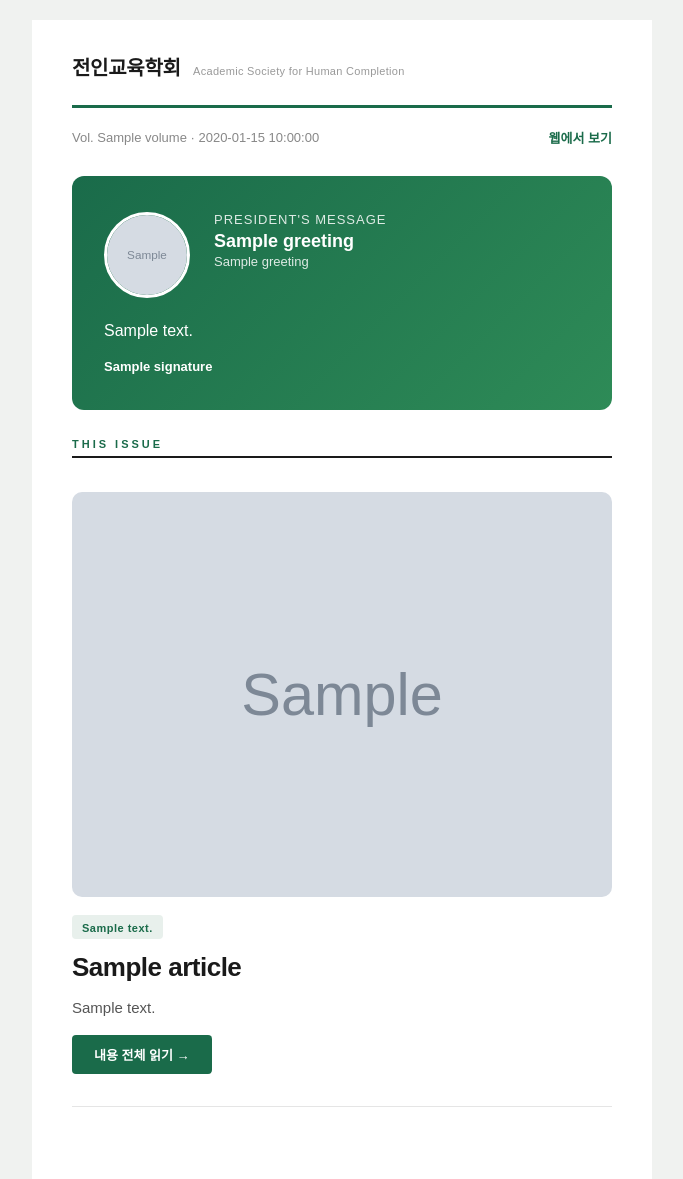
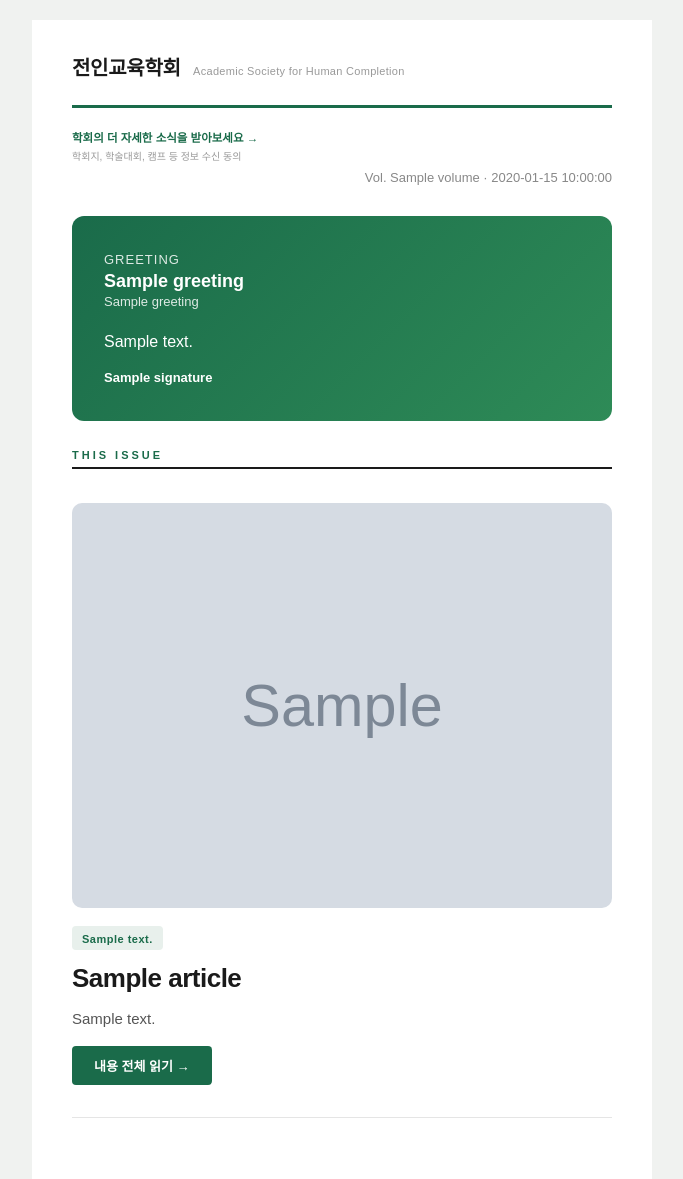
Before and after one commit to openyeoreum/newsletter-editor, a Python web app: template templates/magazine.html.j2 in a window 1280 px wide. Shown: the top 1179 px of the page, without its empty margins (298-981 px from the left). Run offline with Jinja, Linux system fonts and the light colour scheme; the template is opened without the code that fills it: most values are stand-ins (such as "Sample title", 1, 10 or a date in 2020); grey boxes marked "Sample" are stand-in pictures.

Commit message:
feat: UI/UX 개선 — 인사말 리네이밍, 대표 초안, 헤더 레이아웃, 이미지 링크
- 회장 인사말 → 인사말로 명칭 변경 (UI, 템플릿, 문서 전체)
- 인사말 프로필 사진 표시/숨김 토글 옵션 추가
- 대표 초안 기능: 별 버튼으로 지정, 새로고침 시 자동 로드
- 헤더에 수신동의 영역 추가 (학회지, 학술대회, 캠프 등 정보 수신 동의)
- Vol./발행일을 수신동의와 분리하여 우측 정렬
- 홈페이지 URL 필드 추가, 학회명 클릭 시 홈페이지로 이동
- 모든 템플릿의 아티클 이미지에 링크 연결
- 초안 로드 시 DEFAULT_DATA와 병합하여 누락 필드 방지

Co-Authored-By: Claude Opus 4.6 (1M context) <noreply@anthropic.com>

```diff
--- a/frontend/src/api.js
+++ b/frontend/src/api.js
@@ -8,6 +8,8 @@ export const api = {
   saveDraft: (d) => fetch('/api/drafts', { method: 'POST', headers: { 'Content-Type': 'application/json' }, body: JSON.stringify(d) }).then(J),
   deleteDraft: (id) => fetch(`/api/drafts/${id}`, { method: 'DELETE' }).then(J),
   renameDraft: (id, name) => fetch(`/api/drafts/${id}`, { method: 'PATCH', headers: { 'Content-Type': 'application/json' }, body: JSON.stringify({ name }) }).then(J),
+  defaultDraft: () => fetch('/api/default-draft').then(J),
+  setDefaultDraft: (id) => fetch('/api/default-draft', { method: 'PUT', headers: { 'Content-Type': 'application/json' }, body: JSON.stringify({ id }) }).then(J),
   render: (template, data) => fetch('/api/render', {
     method: 'POST', headers: { 'Content-Type': 'application/json' },
     body: JSON.stringify({ template, data }),
--- a/templates/_macros.html.j2
+++ b/templates/_macros.html.j2
@@ -1,12 +1,12 @@
 {# ============================================================
-   공통 매크로 — 헤더, 푸터, 회장 인사말
+   공통 매크로 — 헤더, 푸터, 인사말
    3개 템플릿(classic/magazine/minimal)에서 import 하여 사용
    ============================================================ #}
 
-{% macro header(volume, issue_date, web_view_url, org_name='전인교육학회', org_subtitle='Academic Society for Human Completion') %}
+{% macro header(volume, issue_date, web_view_url, org_name='전인교육학회', org_subtitle='Academic Society for Human Completion', org_url='') %}
 <tr>
   <td style="padding:32px 40px 24px;" class="mobile-padding">
-    <a href="{{ web_view_url }}" style="font-size:20px; font-weight:800; color:#1a1a1a; letter-spacing:-0.3px; text-decoration:none;"><span data-field="org_name">{{ org_name|default('전인교육학회') }}</span></a>
+    <a href="{{ org_url or web_view_url }}" style="font-size:20px; font-weight:800; color:#1a1a1a; letter-spacing:-0.3px; text-decoration:none;"><span data-field="org_name">{{ org_name|default('전인교육학회') }}</span></a>
     <span style="font-size:11px; color:#999999; letter-spacing:0.3px; padding-left:8px;" data-field="org_subtitle">{{ org_subtitle|default('Academic Society for Human Completion') }}</span>
   </td>
 </tr>
@@ -16,15 +16,14 @@
   </td>
 </tr>
 <tr>
-  <td style="padding:20px 40px 28px;" class="mobile-padding">
-    <table role="presentation" cellpadding="0" cellspacing="0" border="0" width="100%">
-      <tr>
-        <td style="color:#888888; font-size:13px; line-height:1.5;">Vol. {{ volume }} &middot; {{ issue_date }}</td>
-        <td align="right" style="color:#888888; font-size:13px;">
-          <a href="{{ web_view_url }}" style="color:#1a6b4a; text-decoration:none; font-weight:600;">웹에서 보기</a>
-        </td>
-      </tr>
-    </table>
+  <td style="padding:20px 40px 0;" class="mobile-padding">
+    <a href="{{ web_view_url }}" style="color:#1a6b4a; text-decoration:none; font-weight:600; font-size:11.5px;">학회의 더 자세한 소식을 받아보세요 →</a>
+    <div style="color:#999999; font-size:10px; margin-top:2px;">학회지, 학술대회, 캠프 등 정보 수신 동의</div>
+  </td>
+</tr>
+<tr>
+  <td style="padding:5px 40px 28px;" class="mobile-padding">
+    <div style="color:#888888; font-size:13px; line-height:1.5; text-align:right;">Vol. {{ volume }} &middot; {{ issue_date }}</div>
   </td>
 </tr>
 {% endmacro %}
@@ -41,10 +40,14 @@
               <td style="padding-bottom:20px;">
                 <table role="presentation" cellpadding="0" cellspacing="0" border="0">
                   <tr>
+                    {% if greeting.showPhoto is not defined or greeting.showPhoto %}
                     <td style="vertical-align:middle;">
                       <img src="{{ greeting.photo }}" alt="{{ greeting.name }}" data-img="greeting" width="80" height="80" style="width:80px; height:80px; display:block; border:2px solid #e0ede5; border-radius:50%;">
                     </td>
                     <td style="vertical-align:middle; padding-left:14px;">
+                    {% else %}
+                    <td style="vertical-align:middle;">
+                    {% endif %}
                       <span style="color:#1a1a1a; font-size:15px; font-weight:700; display:block; line-height:1.3;" data-field="greeting.name">{{ greeting.name }}</span>
                       <span style="color:#888888; font-size:12px; display:block; line-height:1.4; margin-top:2px;" data-field="greeting.title">{{ greeting.title }}</span>
                     </td>
@@ -87,17 +90,21 @@
         <td style="padding:36px 32px;">
           <table role="presentation" cellpadding="0" cellspacing="0" border="0" width="100%">
             <tr>
+              {% if greeting.showPhoto is not defined or greeting.showPhoto %}
               <td width="90" style="vertical-align:top;">
                 <img src="{{ greeting.photo }}" alt="{{ greeting.name }}" data-img="greeting" width="80" height="80" style="width:80px; height:80px; display:block; border:3px solid #ffffff; border-radius:50%;">
               </td>
               <td style="vertical-align:top; padding-left:20px; color:#ffffff;">
-                <div style="font-size:13px; opacity:0.85; letter-spacing:1px;">PRESIDENT'S MESSAGE</div>
+              {% else %}
+              <td style="vertical-align:top; color:#ffffff;">
+              {% endif %}
+                <div style="font-size:13px; opacity:0.85; letter-spacing:1px;">GREETING</div>
                 <div style="font-size:18px; font-weight:800; padding-top:4px;" data-field="greeting.name">{{ greeting.name }}</div>
                 <div style="font-weight:400; font-size:13px; opacity:0.85; padding-top:2px;" data-field="greeting.title">{{ greeting.title }}</div>
               </td>
             </tr>
             <tr>
-              <td colspan="2" style="padding-top:18px; color:#ffffff;">
+              <td colspan="{{ 2 if (greeting.showPhoto is not defined or greeting.showPhoto) else 1 }}" style="padding-top:18px; color:#ffffff;">
                 <div style="font-size:16px; font-weight:500; line-height:1.85;">
                   {% set _parts = greeting.body.split('<!--more-->') %}
                   <div data-field-html="greeting.body_main">{{ _parts[0] | replace('\n','<br>') | safe }}</div>
@@ -121,10 +128,10 @@
 
 
 {% macro greeting_minimal(greeting) %}
-{# Minimal 템플릿용: 사진 없이 텍스트 중심 #}
+{# Minimal 템플릿용: 텍스트 중심 #}
 <tr>
   <td style="padding:0 40px 36px;" class="mobile-padding">
-    <div style="font-size:11px; color:#999; letter-spacing:2px; padding-bottom:10px;">FROM THE PRESIDENT</div>
+    <div style="font-size:11px; color:#999; letter-spacing:2px; padding-bottom:10px;">GREETING</div>
     <div style="color:#1a1a1a; font-size:16px; font-weight:500; line-height:1.9;">
       {% set _parts = greeting.body.split('<!--more-->') %}
       <div data-field-html="greeting.body_main">{{ _parts[0] | replace('\n','<br>') | safe }}</div>
--- a/templates/magazine.html.j2
+++ b/templates/magazine.html.j2
@@ -5,7 +5,7 @@
   <tr><td align="center" style="padding:20px 10px;">
     <table role="presentation" cellpadding="0" cellspacing="0" border="0" width="620" class="mobile-full" style="max-width:620px; width:100%; background-color:#ffffff;">
 
-      {{ m.header(volume, issue_date, web_view_url, org_name, org_subtitle) }}
+      {{ m.header(volume, issue_date, web_view_url, org_name, org_subtitle, org_url) }}
       {{ m.greeting_banner(greeting) }}
 
       <tr><td style="padding:0 40px 16px;" class="mobile-padding">
@@ -16,7 +16,7 @@
       {# Magazine: 첫 기사는 와이드, 나머지 4개는 2x2 그리드 #}
       {% set first = articles[0] %}
       <tr><td style="padding:0 40px 32px;" class="mobile-padding">
-        <img src="{{ first.image }}" data-img="article-0" alt="{{ first.title }}" width="540" style="width:100%; height:auto; display:block; border-radius:10px;" class="mobile-img">
+        <a href="{{ first.link }}" style="text-decoration:none;"><img src="{{ first.image }}" data-img="article-0" alt="{{ first.title }}" width="540" style="width:100%; height:auto; display:block; border-radius:10px;" class="mobile-img"></a>
         <div style="padding:18px 0 6px;">{{ m.badge(first.badge_text, '#1a6b4a', '#e8f0ec', 'articles.0.badge_text') }}</div>
         <div style="color:#1a1a1a; font-size:26px; font-weight:800; line-height:1.3; letter-spacing:-0.5px; padding-top:6px;"><a href="{{ first.link }}" style="color:inherit; text-decoration:none;"><span data-field="articles.0.title">{{ first.title }}</span></a></div>
         <div style="color:#555; font-size:15px; line-height:1.75; padding-top:10px;"><span data-field="articles.0.summary">{{ first.summary | replace('
@@ -37,7 +37,7 @@
               {% if idx >= 0 and idx < articles|length %}
               {% set a = articles[idx] %}
               <td width="50%" class="mobile-stack" style="vertical-align:top; padding:0 {% if loop.first %}10px 28px 0{% else %}0 28px 10px{% endif %};">
-                <img src="{{ a.image }}" data-img="article-{{ idx }}" alt="{{ a.title }}" width="250" style="width:100%; height:160px; display:block; object-fit:cover; border-radius:10px;" class="mobile-img">
+                <a href="{{ a.link }}" style="text-decoration:none;"><img src="{{ a.image }}" data-img="article-{{ idx }}" alt="{{ a.title }}" width="250" style="width:100%; height:160px; display:block; object-fit:cover; border-radius:10px;" class="mobile-img"></a>
                 <div style="padding-top:12px;">{{ m.badge(a.badge_text, '#1a6b4a', '#e8f0ec', 'articles.' ~ idx ~ '.badge_text') }}</div>
                 <div style="padding-top:8px; color:#1a1a1a; font-size:16px; font-weight:700; line-height:1.4;"><a href="{{ a.link }}" style="color:inherit; text-decoration:none;"><span data-field="articles.{{ idx }}.title">{{ a.title }}</span></a></div>
                 <div style="padding-top:6px; color:#777; font-size:13px; line-height:1.6;"><span data-field="articles.{{ idx }}.summary">{{ a.summary | replace('
@@ -60,7 +60,7 @@
         <div style="border-top:1px solid #e5e5e5; padding-top:24px;"></div>
         <table role="presentation" cellpadding="0" cellspacing="0" border="0" width="100%"><tr>
           <td width="160" class="mobile-stack" style="vertical-align:top;">
-            <img src="{{ a.image }}" data-img="article-4" alt="{{ a.title }}" width="160" style="width:160px; height:220px; display:block; object-fit:cover; border-radius:10px;" class="mobile-img-tall">
+            <a href="{{ a.link }}" style="text-decoration:none;"><img src="{{ a.image }}" data-img="article-4" alt="{{ a.title }}" width="160" style="width:160px; height:220px; display:block; object-fit:cover; border-radius:10px;" class="mobile-img-tall"></a>
           </td>
           <td width="20" class="mobile-hide">&nbsp;</td>
           <td class="mobile-stack" style="vertical-align:top;">
--- a/templates/minimal.html.j2
+++ b/templates/minimal.html.j2
@@ -5,7 +5,7 @@
   <tr><td align="center" style="padding:30px 10px;">
     <table role="presentation" cellpadding="0" cellspacing="0" border="0" width="620" class="mobile-full" style="max-width:620px; width:100%; background-color:#ffffff;">
 
-      {{ m.header(volume, issue_date, web_view_url, org_name, org_subtitle) }}
+      {{ m.header(volume, issue_date, web_view_url, org_name, org_subtitle, org_url) }}
       {{ m.greeting_minimal(greeting) }}
 
       <tr><td style="padding:0 40px 20px;" class="mobile-padding">
@@ -20,7 +20,7 @@
       <tr><td style="padding:0 40px 24px;" class="mobile-padding">
         <table role="presentation" cellpadding="0" cellspacing="0" border="0" width="100%"><tr>
           <td width="{{ _w }}" class="mobile-stack" style="vertical-align:top;">
-            <img src="{{ a.image }}" data-img="article-{{ loop.index0 }}" alt="{{ a.title }}" width="{{ _w }}" style="width:{{ _w }}px; height:{{ _h }}px; display:block; object-fit:cover; border-radius:10px;" class="{% if loop.last %}mobile-img-tall{% else %}mobile-img{% endif %}">
+            <a href="{{ a.link }}" style="text-decoration:none;"><img src="{{ a.image }}" data-img="article-{{ loop.index0 }}" alt="{{ a.title }}" width="{{ _w }}" style="width:{{ _w }}px; height:{{ _h }}px; display:block; object-fit:cover; border-radius:10px;" class="{% if loop.last %}mobile-img-tall{% else %}mobile-img{% endif %}"></a>
           </td>
           <td width="20" class="mobile-hide">&nbsp;</td>
           <td class="mobile-stack" style="vertical-align:top;">
```
Also changed, not shown: MANUAL.md (+1 -1 lines), backend/main.py (+17 -0 lines), backend/storage.py (+24 -0 lines), frontend/src/App.jsx (+60 -16 lines), templates/classic.html.j2 (+6 -6 lines), README.md.
